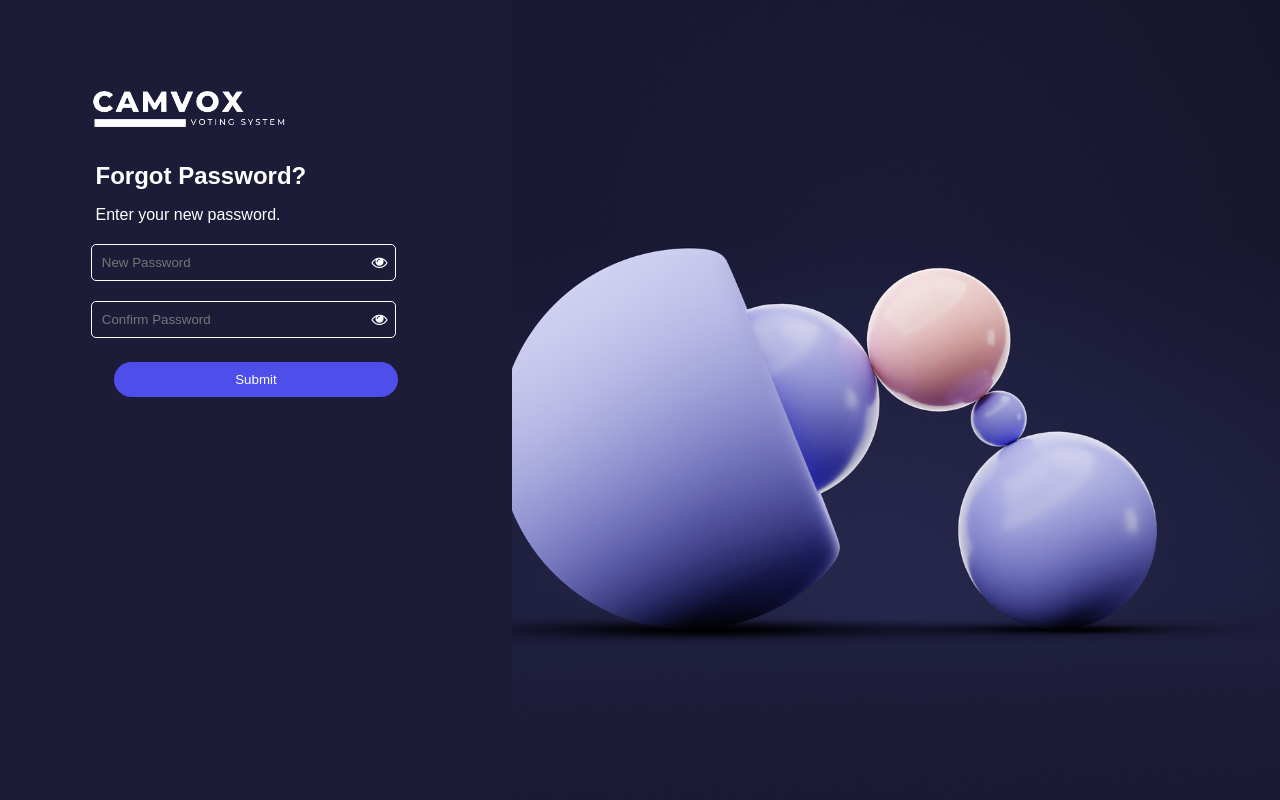
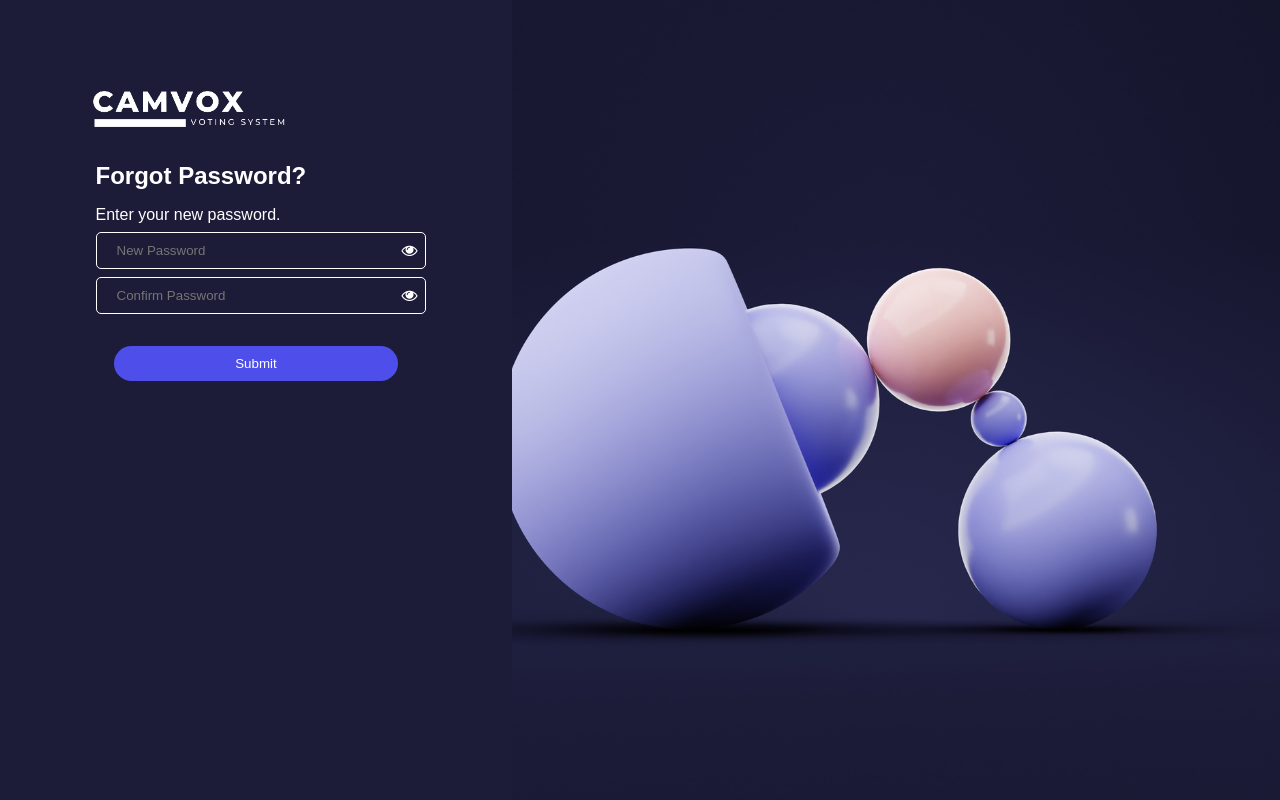
Before and after one commit to Oconer-git/-CamVoxVotingSystem, a PHP site: page /password.html in a window 1280 px wide. Run offline with PHP 8.4, Linux system fonts and the light colour scheme.

Commit message:
added web page designs

```diff
--- a/public/css/style.css
+++ b/public/css/style.css
@@ -130,6 +130,31 @@ input[type=text] {
   border-bottom: 2px solid white;
   background-color: transparent;
   color: aliceblue;
+  margin-left: 16%;
+}
+input[type=texxt] {
+  width: 100%;
+  padding: 10px 20px;
+  margin: 8px 0;
+  box-sizing: border-box;
+  border: none;
+  border-bottom: 2px solid white;
+  background-color: transparent;
+  color: aliceblue;
+  /* margin-left: 16%; */
+}
+
+input[type=password] {
+  width: 100%;
+  padding: 10px 20px;
+  margin: 8px 0;
+  box-sizing: border-box;
+  /* border: none; */
+  /* border-bottom: 2px solid white; */
+  background-color: transparent;
+  color: aliceblue;
+  margin-left: 16%;
+  margin-top: -12px;
 }
 
 .checkbox {
@@ -165,6 +190,16 @@ h2 {
 .password-input {
   padding: 10px;
   display: block;
+  width: 100%;
+  border-radius: 5px;
+  border: 5px solid white;
+  background-color: transparent;
+  margin-left: 1%;
+  color: white;
+}
+.pass-input {
+  padding: 10px;
+  display: block;
   width: 60%;
   border-radius: 5px;
   border: 5px solid white;
@@ -182,3 +217,231 @@ h2 {
   margin-right: 20%;
   color: white;
 }
+.pass-icon {
+  position: absolute;
+  right: -50px;
+  top: 50%;
+  cursor: pointer;
+  transform: translate(0, -50%);
+  margin-right: 20%;
+  color: white;
+}
+
+/* -----------------------------------------------------------style2---------------------------------------------------- */
+body {
+  margin: 0;
+  padding: 0;
+  font-family: Arial, sans-serif;
+  background-color: #f4f4f4;
+  display: flex;
+  height: 100vh;
+}
+
+#container {
+  box-shadow: 50px 0 50px rgba(0, 0, 0, 0.1);
+  display: flex;
+  width: 100%;
+}
+
+#left-side2 {
+  width: 40%;
+  background-color: #1c1c39;
+  padding: 20px;
+  box-sizing: border-box;
+  position: relative;
+}
+
+#right-side2 {
+  width: 60%;
+  padding: 20px;
+  box-sizing: border-box;
+  background-image: url("img/bg2.png");
+  background-size: cover;
+  background-position: center;
+}
+
+#logo {
+  width: 65%; /* Adjusted to take full width */
+margin-top: -15%;
+  margin-bottom: -25%;
+}
+
+#student-id {
+  width: 70%; /* Adjusted to include padding and margin */
+  padding: 10px;
+  margin-bottom: 20px;
+  box-sizing: border-box;
+  background-color: transparent;
+  color: white;
+  border: 1px solid white; /* Added border for better visibility */
+  margin-left: 16%; /* Adjusted margin */
+  margin-top: 10px;
+}
+
+#continue-button {
+  background-color: #4E4FEB;
+  color: #fff;
+  padding: 10px 20px;
+  border: none;
+  cursor: pointer;
+  border-radius: 20px;
+  margin-left: 20%; /* Adjusted margin */
+  float: left;
+  margin-top: -20%;
+  width: 60%;
+}
+#next-button {
+  background-color: #4E4FEB;
+  color: #fff;
+  padding: 10px 20px;
+  border: none;
+  cursor: pointer;
+  border-radius: 20px;
+  margin-left: 20%; /* Adjusted margin */
+  float: left;
+  margin-top: 5%;
+  width: 60%;
+}
+#question-button {
+  background-color: #4E4FEB;
+  color: #fff;
+  padding: 10px 20px;
+  border: none;
+  cursor: pointer;
+  border-radius: 20px;
+  margin-left: 20%; /* Adjusted margin */
+  float: left;
+  margin-top: 5%;
+  width: 60%;
+}
+#submit-button {
+  background-color: #4E4FEB;
+  color: #fff;
+  padding: 10px 20px;
+  border: none;
+  cursor: pointer;
+  border-radius: 20px;
+  margin-left: 20%; /* Adjusted margin */
+  float: left;
+  margin-top: 5%;
+  width: 60%;
+}
+
+#register-button {
+  background-color: #4E4FEB;
+  color: #fff;
+  padding: 10px 20px;
+  border: none;
+  cursor: pointer;
+  border-radius: 20px;
+  margin-left: 20%; /* Adjusted margin */
+  float: left;
+  /* margin-top: 5%; */
+  width: 60%;
+  margin-top: 10px;
+}
+
+#continue-button:hover {
+  background-color: #08acb8;
+}
+#next-button:hover {
+  background-color: #08acb8;
+}
+#question-button:hover {
+  background-color: #08acb8;
+}
+#submit-button:hover {
+  background-color: #08acb8;
+}
+#register-button:hover {
+  background-color: #08acb8;
+}
+
+h2, p {
+  color: white;
+  margin-bottom: 10px;
+  margin-left: 16%; /* Adjusted margin */
+
+
+}
+
+#puzz {
+  margin-bottom: 10px;
+  text-align: center; /* Centered text */
+  margin-left: 0; /* Adjusted margin */
+
+}
+
+#puzzle {
+  width: 100%;
+
+  float: left;
+  margin-top: -16%;
+   /* Adjusted maximum width */
+  margin-bottom: 30px;
+  margin-left: -2%;
+
+
+}
+a{
+  color: white;
+
+}
+#already{
+  margin-top: 15%;
+  margin-left: 28%;
+}
+.password-wrapper {
+  position: relative;
+  margin-top: 20px;
+  background-color: transparent;
+}
+
+.password-input {
+  padding: 10px;
+  display: block;
+  width: 60%;
+  border-radius: 5px;
+  border: 1px solid white;
+  background-color: transparent;
+  margin-left: 1%;
+  color: white;
+}
+
+.password-icon {
+  position: absolute;
+  right: 10px;
+  top: 50%;
+  cursor: pointer;
+  transform: translate(0, -50%);
+  margin-right: 0%;
+  color: white;
+}
+.password-wrapp {
+  position: relative;
+  margin-top: 20px;
+  background-color: transparent;
+}
+
+.pass-input {
+  padding: 10px;
+  display: block;
+  width: 65.5%;
+  border: 1px solid rgb(255, 255, 255);
+  background-color: transparent;
+  margin-left: 16%;
+  color: white;
+  margin-top: -20px;
+  margin-bottom: 15px;
+
+}
+
+.pass-icon {
+  position: absolute;
+  right: -20px;
+  top: 50%;
+  cursor: pointer;
+  transform: translate(0, -50%);
+  margin-right: 20%;
+  color: white;
+}
--- a/public/css/style2.css
+++ /dev/null
@@ -1,217 +0,0 @@
-body {
-  margin: 0;
-  padding: 0;
-  font-family: Arial, sans-serif;
-  background-color: #f4f4f4;
-  display: flex;
-  height: 100vh;
-}
-
-#container {
-  box-shadow: 50px 0 50px rgba(0, 0, 0, 0.1);
-  display: flex;
-  width: 100%;
-}
-
-#left-side {
-  width: 40%;
-  background-color: #1c1c39;
-  padding: 20px;
-  box-sizing: border-box;
-  position: relative;
-}
-
-#right-side {
-  width: 60%;
-  padding: 20px;
-  box-sizing: border-box;
-  background-image: url("img/bg2.png");
-  background-size: cover;
-  background-position: center;
-}
-
-#logo {
-  width: 65%; /* Adjusted to take full width */
-margin-top: -15%;
-  margin-bottom: -25%;
-}
-
-#student-id {
-  width: 70%; /* Adjusted to include padding and margin */
-  padding: 10px;
-  margin-bottom: 20px;
-  box-sizing: border-box;
-  background-color: transparent;
-  color: white;
-  border: 1px solid white; /* Added border for better visibility */
-  margin-left: 16%; /* Adjusted margin */
-  margin-top: 10px;
-}
-
-#continue-button {
-  background-color: #4E4FEB;
-  color: #fff;
-  padding: 10px 20px;
-  border: none;
-  cursor: pointer;
-  border-radius: 20px;
-  margin-left: 20%; /* Adjusted margin */
-  float: left;
-  margin-top: -20%;
-  width: 60%;
-}
-#next-button {
-  background-color: #4E4FEB;
-  color: #fff;
-  padding: 10px 20px;
-  border: none;
-  cursor: pointer;
-  border-radius: 20px;
-  margin-left: 20%; /* Adjusted margin */
-  float: left;
-  margin-top: 5%;
-  width: 60%;
-}
-#question-button {
-  background-color: #4E4FEB;
-  color: #fff;
-  padding: 10px 20px;
-  border: none;
-  cursor: pointer;
-  border-radius: 20px;
-  margin-left: 20%; /* Adjusted margin */
-  float: left;
-  margin-top: 5%;
-  width: 60%;
-}
-#submit-button {
-  background-color: #4E4FEB;
-  color: #fff;
-  padding: 10px 20px;
-  border: none;
-  cursor: pointer;
-  border-radius: 20px;
-  margin-left: 20%; /* Adjusted margin */
-  float: left;
-  margin-top: 5%;
-  width: 60%;
-}
-
-#register-button {
-  background-color: #4E4FEB;
-  color: #fff;
-  padding: 10px 20px;
-  border: none;
-  cursor: pointer;
-  border-radius: 20px;
-  margin-left: 20%; /* Adjusted margin */
-  float: left;
-  /* margin-top: 5%; */
-  width: 60%;
-  margin-top: 10px;
-}
-
-#continue-button:hover {
-  background-color: #08acb8;
-}
-#next-button:hover {
-  background-color: #08acb8;
-}
-#question-button:hover {
-  background-color: #08acb8;
-}
-#submit-button:hover {
-  background-color: #08acb8;
-}
-#register-button:hover {
-  background-color: #08acb8;
-}
-
-h2, p {
-  color: white;
-  margin-bottom: 10px;
-  margin-left: 16%; /* Adjusted margin */
-
-
-}
-
-#puzz {
-  margin-bottom: 10px;
-  text-align: center; /* Centered text */
-  margin-left: 0; /* Adjusted margin */
-
-}
-
-#puzzle {
-  width: 100%;
-
-  float: left;
-  margin-top: -16%;
-   /* Adjusted maximum width */
-  margin-bottom: 30px;
-  margin-left: -2%;
-
-
-}
-a{
-  color: white;
-
-}
-#already{
-  margin-top: 15%;
-  margin-left: 28%;
-}
-.password-wrapper {
-  position: relative;
-  margin-top: 20px;
-  background-color: transparent;
-}
-
-.password-input {
-  padding: 10px;
-  display: block;
-  width: 60%;
-  border-radius: 5px;
-  border: 1px solid white;
-  background-color: transparent;
-  margin-left: 15%;
-  color: white;
-}
-
-.password-icon {
-  position: absolute;
-  right: 10px;
-  top: 50%;
-  cursor: pointer;
-  transform: translate(0, -50%);
-  margin-right: 20%;
-  color: white;
-}
-.password-wrapp {
-  position: relative;
-  margin-top: 20px;
-  background-color: transparent;
-}
-
-.pass-input {
-  padding: 10px;
-  display: block;
-  width: 65.5%;
-  border: 1px solid rgb(255, 255, 255);
-  background-color: transparent;
-  margin-left: 16%;
-  color: white;
-  margin-top: -20px;
-  margin-bottom: 15px;
-
-}
-
-.pass-icon {
-  position: absolute;
-  right: -20px;
-  top: 50%;
-  cursor: pointer;
-  transform: translate(0, -50%);
-  margin-right: 20%;
-  color: white;
-}
--- a/public/password.html
+++ b/public/password.html
@@ -4,10 +4,10 @@
 <head>
     <meta charset="UTF-8">
     <meta name="viewport" content="width=device-width, initial-scale=1.0">
-    <link rel="stylesheet" href="css/style2.css">
+    <link rel="stylesheet" href="css/style.css">
     <link rel="stylesheet" href="https://cdnjs.cloudflare.com/ajax/libs/font-awesome/4.7.0/css/font-awesome.min.css">
     <style>
-        #right-side {
+        #right-side2 {
             background-image: url("img/bg2.png");
             background-size: cover;
             background-position: center;
@@ -20,22 +20,22 @@
 <body>
 
     <div id="container">
-        <div id="left-side">
+        <div id="left-side2">
             <img id="logo" src="img/logoo.png" alt="Logo">
             <h2>Forgot Password?</h2>
             <p>Enter your new password.</p>
             <div class="password-wrapper">
-                <input type="password" id="password" class="password-input" placeholder="New Password">
-                <i id="togglepassword" class="fa fa-eye password-icon"></i>
+                <input type="password" id="password" class="password-input" placeholder="New Password" style="width: 70%;">
+                <i id="togglepassword" class="fa fa-eye pass-icon"></i>
             </div>
             <div class="password-wrapper">
-                <input type="password" id="confirm-password" class="password-input" placeholder="Confirm Password">
-                <i id="toggleconfirmpassword" class="fa fa-eye password-icon"></i>
+                <input type="password" id="confirm-password" class="password-input" placeholder="Confirm Password" style="width: 70%;">
+                <i id="toggleconfirmpassword" class="fa fa-eye pass-icon" style="margin-left: -10%;"></i>
             </div>
             <button id="submit-button" onclick="location.href = 'login.html'">Submit</button>
         </div>
 
-        <div id="right-side">
+        <div id="right-side2">
             <!-- Add your content for the right side here -->
         </div>
     </div>
```
Also changed, not shown: public/forgot.html (+4 -4 lines), public/login.html (+5 -5 lines), public/question.html (+4 -4 lines), public/register.html (+6 -6 lines).
